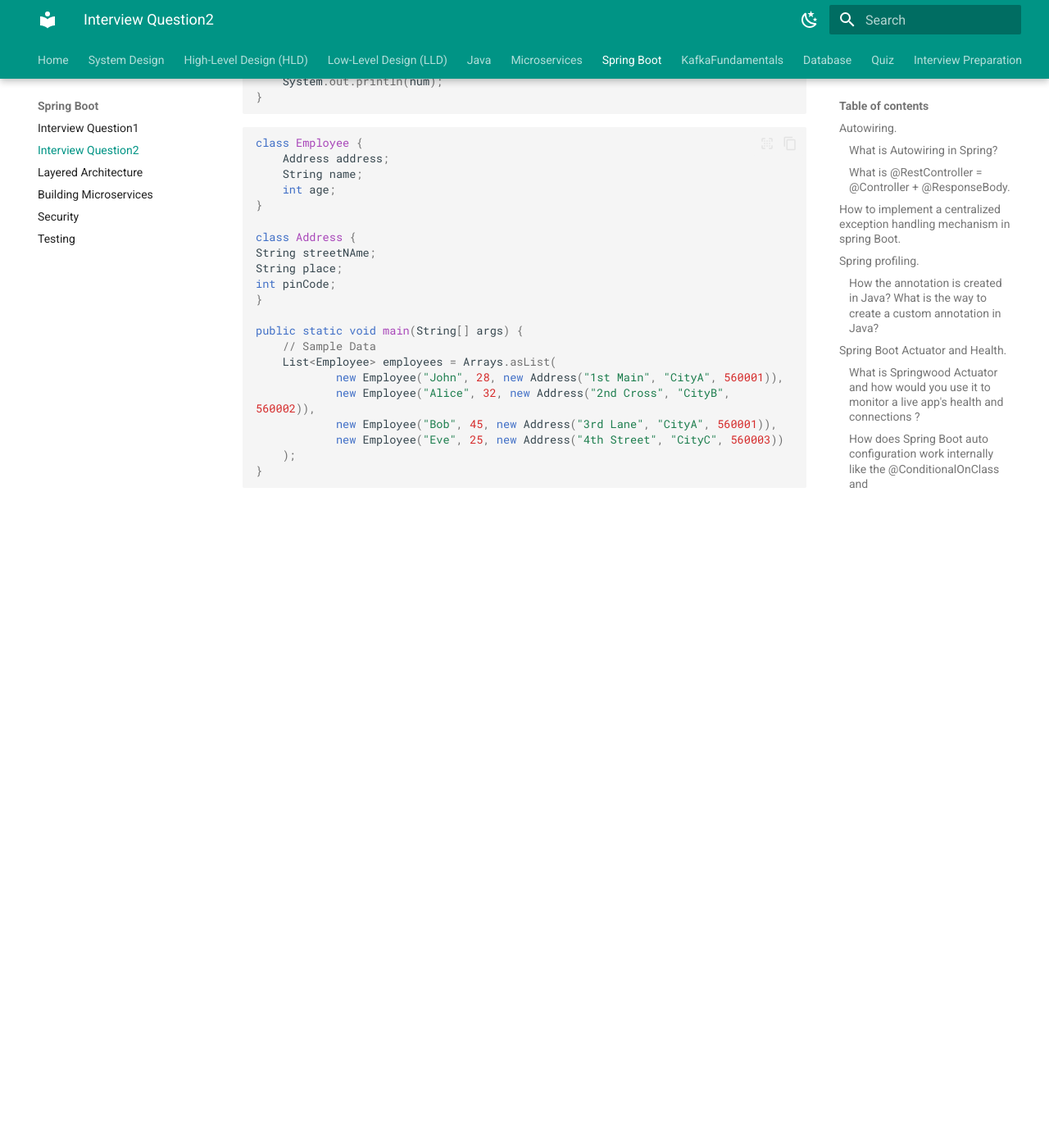
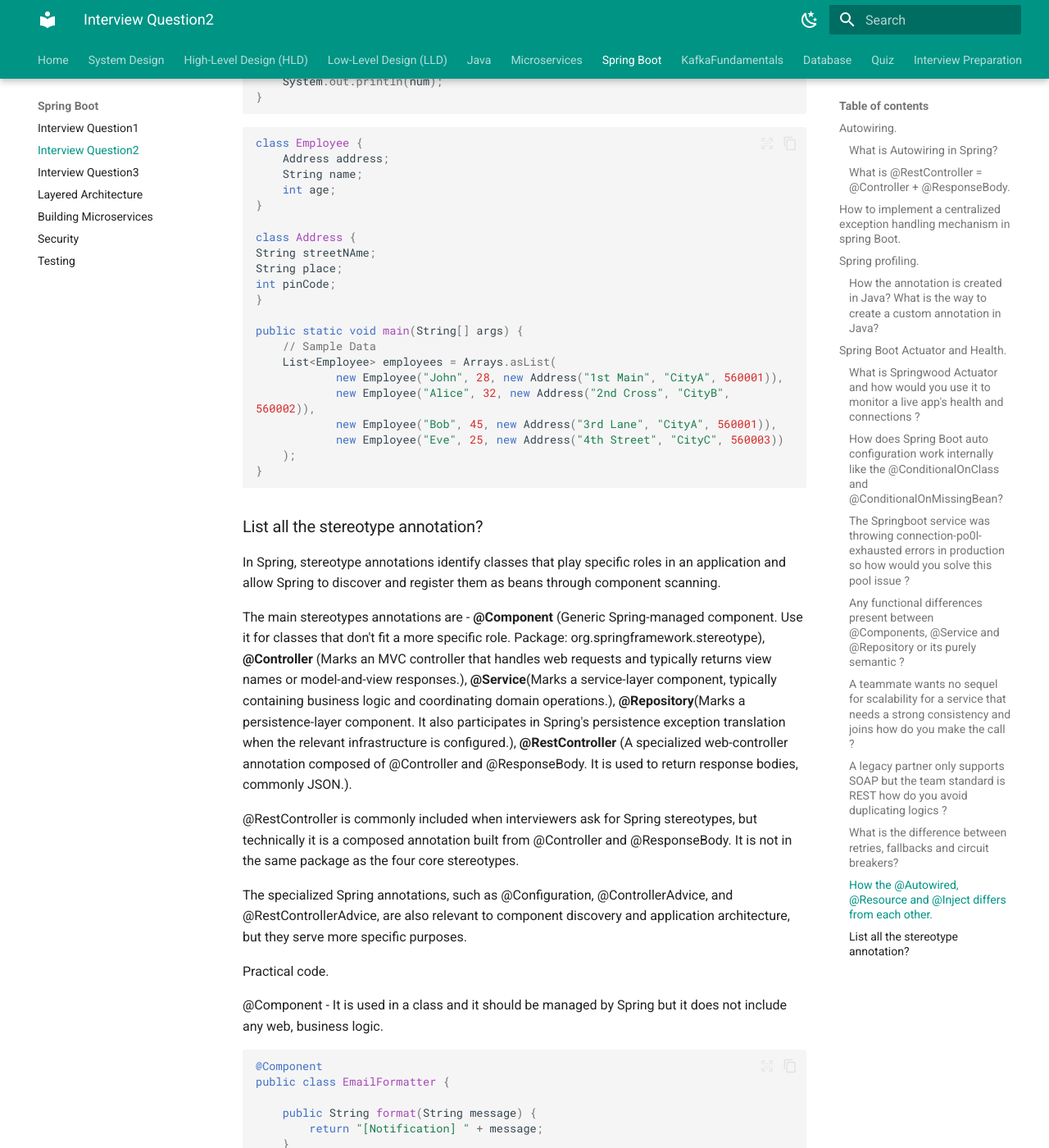
Before and after one commit to Suchismita-Deb/blogSystemDesign, an MkDocs documentation site: the page built from docs/04Spring/InterviewQuestionAnnotation.md, in a window 1280 px wide and 1400 px high, scrolled down 6756 px. Shown: the whole window at 82% size. Built offline with MkDocs 1.6.1 and Material for MkDocs 9.7.7, drawn with Linux system fonts in a browser that asks for light colours; before the commit the page ends 7375 px from its top, so only the background shows below that; some of the changed text lies outside the part shown.

Commit message:
initial commit.

````diff
--- a/docs/02Java/01InterviewQuestion.md
+++ b/docs/02Java/01InterviewQuestion.md
@@ -62,6 +64,17 @@
 We should use retry with backup for transient error. In case it is failing then send the letter to the dead letter review topic with the proper error message to debug and understand the issue and alert set up when message going to the dead letter queue topic.
 
 
+### Java Memory Management.
+
+There are JVM memory areas where the objects are allocated, there are in depth topics like how references work, how garbage collection identifies unused objects, what causes memory leaks, and how you troubleshoot high memory usage in production.
+
+**JVM allocates memory** - When you run a Java program, the JVM allocates memory for different purposes - executing methods, storing objects, tracking class metadata, and managing threads.
+
+![JVM Memory](/images/Java/JVM_Memory.png)
+
+Heap memory - The Java objects are allocated. The heap is the main memory area to store the object allocation and garbage collection.
+
+How the heap is organized - In the hotspot JVM. teh ehap is
 
 ## Internal Architecture.
 
--- a/docs/04Spring/InterviewQuestionAnnotation.md
+++ b/docs/04Spring/InterviewQuestionAnnotation.md
@@ -277,3 +277,39 @@
     );
 }
 ```
+
+### List all the stereotype annotation?
+
+In Spring, stereotype annotations identify classes that play specific roles in an application and allow Spring to discover and register them as beans through component scanning.
+
+The main stereotypes annotations are - **@Component** (Generic Spring-managed component. Use it for classes that don't fit a more specific role. Package: org.springframework.stereotype), **@Controller** (Marks an MVC controller that handles web requests and typically returns view names or model-and-view responses.), **@Service**(Marks a service-layer component, typically containing business logic and coordinating domain operations.), **@Repository**(Marks a persistence-layer component. It also participates in Spring's persistence exception translation when the relevant infrastructure is configured.), **@RestController** (A specialized web-controller annotation composed of @Controller and @ResponseBody. It is used to return response bodies, commonly JSON.).
+
+@RestController is commonly included when interviewers ask for Spring stereotypes, but technically it is a composed annotation built from @Controller and @ResponseBody. It is not in the same package as the four core stereotypes.
+
+The specialized Spring annotations, such as @Configuration, @ControllerAdvice, and @RestControllerAdvice, are also relevant to component discovery and application architecture, but they serve more specific purposes.
+
+Practical code.
+
+@Component - It is used in a class and it should be managed by Spring but it does not include any web, business logic.
+```java
+@Component
+public class EmailFormatter {
+
+    public String format(String message) {
+        return "[Notification] " + message;
+    }
+}
+```
+The EmailFormatter will be injectto other class.
+```java
+@Service
+public class NotificationService {
+
+    private final EmailFormatter formatter;
+
+    public NotificationService(EmailFormatter formatter) {
+        this.formatter = formatter;
+    }
+}
+```
+@Component enables dependency injection and lets Spring manage the object's lifecycle. Avoid annotating every class indiscriminately; use more specific stereotypes when they express the class's responsibility.
--- a/mkdocs.yml
+++ b/mkdocs.yml
@@ -31,10 +31,12 @@
       - Creational Pattern: 07LLDExample/CreationalPattern.md
 
   - Java:
-      - Interview Questions: 02Java/01InterviewQuestion.md
-      - Interview Questions Part 1: 02Java/02InterviewQuestion.md
-      - Interview Questions Part 2: 02Java/03InterviewQuestion.md
-      - Interview Questions Part 3: 02Java/04InterviewQuestionCodeSnippet.md
+      - Interview Questions Part 1: 02Java/01InterviewQuestion.md
+      - Interview Questions Part 2: 02Java/02InterviewQuestion.md
+      - Interview Questions Part 3: 02Java/03InterviewQuestion.md
+      - Interview Questions Part 4: 02Java/04InterviewQuestionCodeSnippet.md
+
+      - Interview Questions Part 5: 02Java/05InterviewQuestion.md
       - Java OOPs: 02Java/OOPs.md
       - Multithreading: 02Java/Multithreading.md
       - REST API: 02Java/ProjectRESTAPI.md
@@ -51,6 +53,7 @@
   - Spring Boot:
       - Interview Question1: 04Spring/InterviewQuestionBean.md
       - Interview Question2: 04Spring/InterviewQuestionAnnotation.md
+      - Interview Question3: 04Spring/01InterviewQuestion.md
       - Layered Architecture: SpringBoot/LayeredArchitecture.md
       - Building Microservices: SpringBoot/BuildingMicroservices.md
       - Security: SpringBoot/Security.md
````
Also changed, not shown: other parts of docs/02Java/01InterviewQuestion.md (+3 -1 lines), docs/02Java/04InterviewQuestionCodeSnippet.md (+19 -0 lines), docs/02Java/Multithreading.md (+5 -7 lines), docs/02Java/05InterviewQuestion.md (added), docs/04Spring/01InterviewQuestion.md (added), docs/images/Java/JVM_Memory.png (added).
